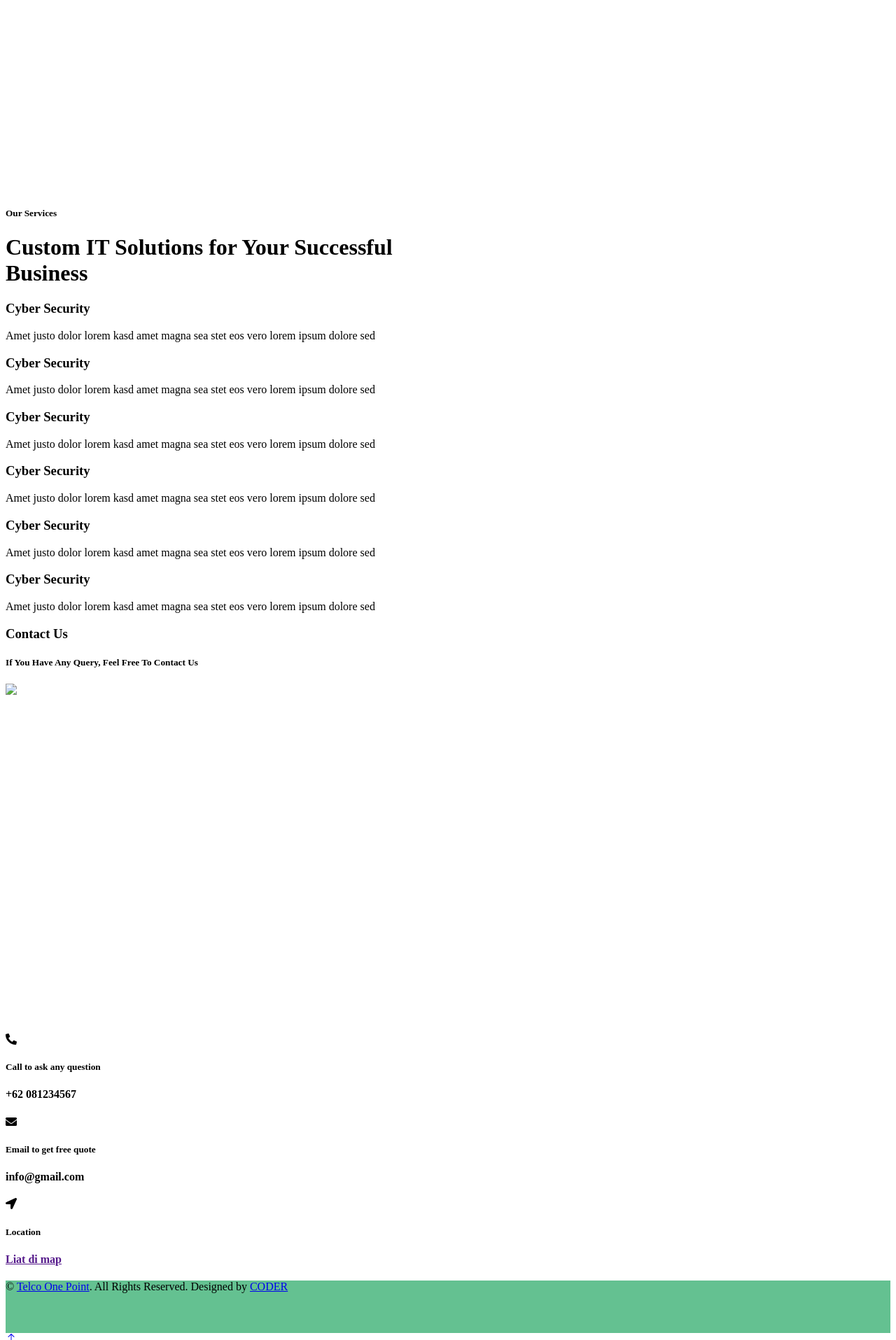
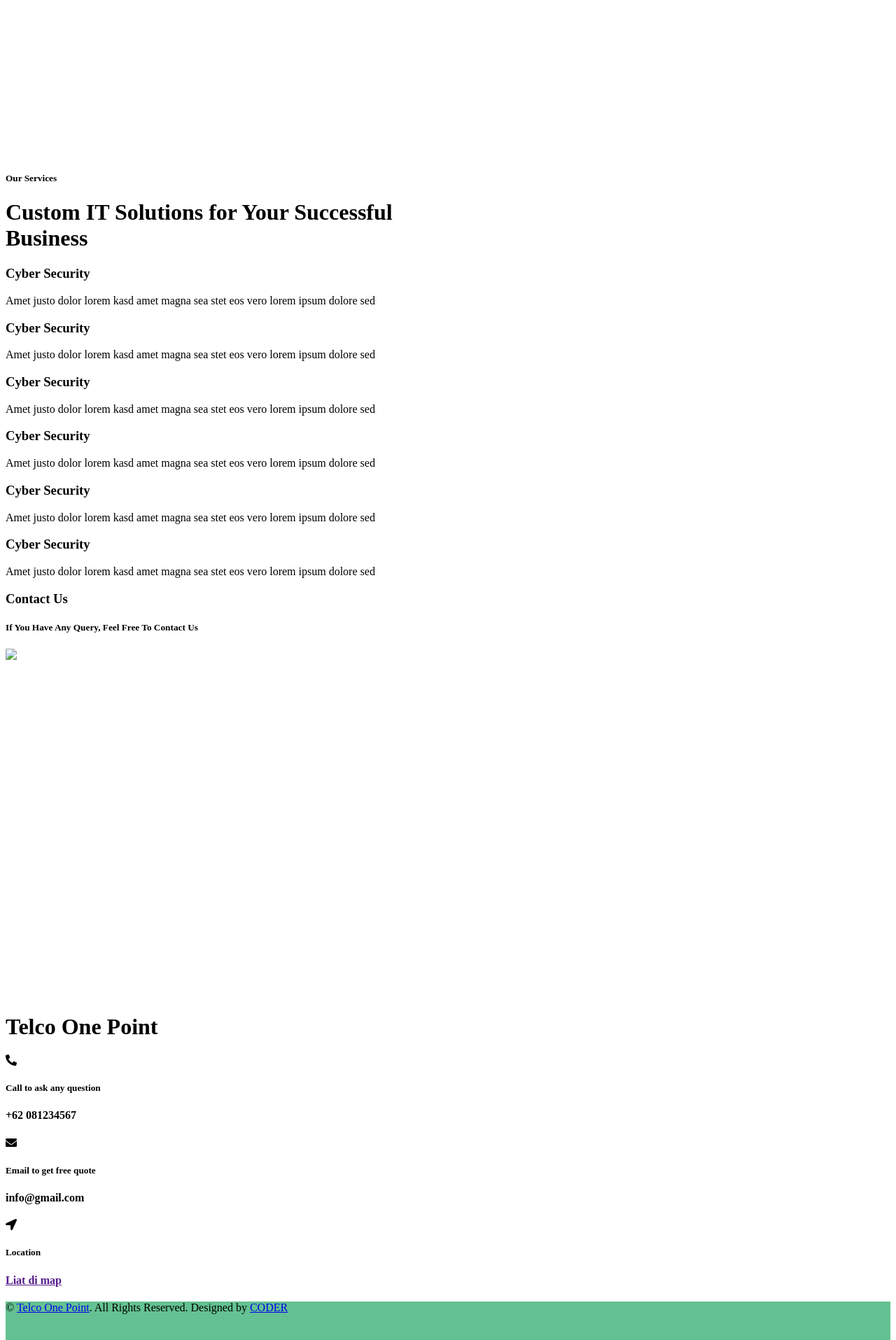
Before and after one commit to Fakhri17/telcopoints, a PHP site: template templates/index.twig in a window 1280 px wide. Shown: the part 1389-3304 px from the top of the page at 70% size. Run offline with PHP 8.4, Linux system fonts and the light colour scheme; the template is opened without the code that fills it: most values are stand-ins (such as "Sample title", 1, 10 or a date in 2020); some libraries are stand-ins or nearby versions.

Commit message:
pembaruan layout dan penambahan design pada navbar

```diff
--- a/templates/_includes/header.twig
+++ b/templates/_includes/header.twig
@@ -7,7 +7,7 @@
   </button>
   <div class="collapse navbar-collapse" id="navbarCollapse">
     <div class="navbar-nav ms-auto py-0">
-      <a href="#home" class="nav-item nav-link">Home</a>
+      <a href="#home" class="nav-item nav-link active">Home</a>
       <a href="#about" class="nav-item nav-link">About</a>
       <a href="#services" class="nav-item nav-link">Services</a>
       <a href="#contact" class="nav-item nav-link">Contact</a>
--- a/templates/_layouts/base.twig
+++ b/templates/_layouts/base.twig
@@ -9,7 +9,7 @@
   <meta content="Free HTML Templates" name="description">
 
   <!-- Favicon -->
-  <link href="img/favicon.ico" rel="icon">
+  <link href="{{ siteUrl }}assets/img/logo_telco_prev_ui.png" rel="icon">
 
   <!-- Google Web Fonts -->
   <link rel="preconnect" href="https://fonts.googleapis.com">
@@ -60,6 +60,8 @@
 
   <!-- Template Javascript -->
   <script src="{{ siteUrl }}theme/js/main.js"></script>
+
+  <script src="{{ siteUrl }}assets/js/script.js"></script>
 </body>
 
 </html>
--- a/templates/index.twig
+++ b/templates/index.twig
@@ -34,11 +34,14 @@
 					amet diam et eos labore. Clita erat ipsum et lorem et sit, sed stet no labore lorem sit. Sanctus
 					clita duo justo et tempor eirmod magna dolore erat amet</p>
 			</div>
-			<div class="col-lg-5" style="min-height: 450px;">
+			<div class="col-lg-5" style="min-height: 400px;">
 				<div class="position-relative h-100">
 					<img class="position-absolute w-100 h-100 bg-fit rounded"
-						src="{{siteUrl}}theme/img/logo_telco.jpg" style="object-fit: cover;">
+						src="{{siteUrl}}assets/img/logo_telco_prev_ui.png">
 				</div>
+				{# <div class="text-center text-uppercase p-5 mx-auto">
+					<h1 class="mb-0 fw-bold header-size">Telco One Point</h1>
+				</div> #}
 			</div>
 		</div>
 	</div>
@@ -83,16 +86,19 @@
 	<div class="container py-5">
 		<div class="row g-5">
 			<div class="section-title row position-relative pb-3 mb-5 text-center justify-content-center">
-				<h3 class="fw-bold  header-colors text-uppercase">Contact Us</h3>
-				<h5 class="fw-bold  text-uppercase">If You Have Any Query, Feel Free To Contact Us</h5>
+				<h3 class="fw-bold header-colors text-uppercase">Contact Us</h3>
+				<h5 class="fw-bold text-uppercase">If You Have Any Query, Feel Free To Contact Us</h5>
 			</div>
 			<div class="row" style="min-height: 500px;">
 				<div class="position-relative h-100 align-items-center">
 					<img class="position-absolute w-100 h-100 rounded bg-fit"
-						src="{{siteUrl}}theme/img/logo_telco.jpg">
+						src="{{siteUrl}}assets/img/logo_telco_prev_ui.png">
 				</div>
 			</div>
-			<div class="row align-items-center">
+			<div class="text-center pt-3 fs-sm-2 align-items-center d-flex flex-wrap justify-content-center">
+				<h1 class="fw-bold col-lg-12 header-size text-uppercase">Telco One Point</h1>
+			</div>
+			<div class="row align-items-center p-4">
 				<div class="col-lg-4 col-md-6">
 					<div class="d-flex align-items-center justify-content-center mb-4 mt-2">
 						<div class="bg-colors col-md-6 d-flex align-items-center p-4 w-auto justify-content-center rounded">
```
Also changed, not shown: web/assets/css/style.css (+31 -13 lines), web/assets/js/script.js (added, +12 -0 lines), web/assets/css/js/script.js (deleted), web/assets/img/logo_telco.jpg (renamed from web/theme/img/logo_telco.jpg), web/assets/img/logo_telco_prev_ui.png (added), web/theme/css/bootstrap.min.css.
